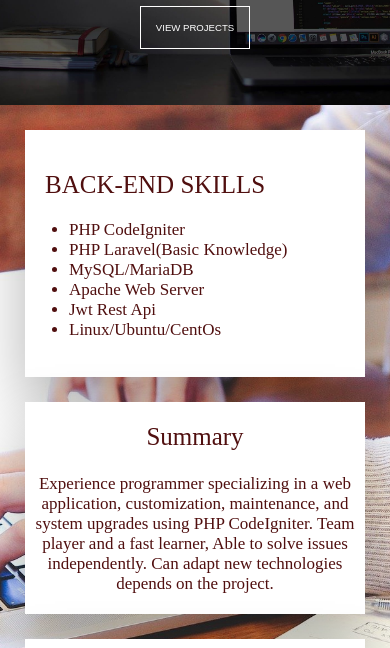
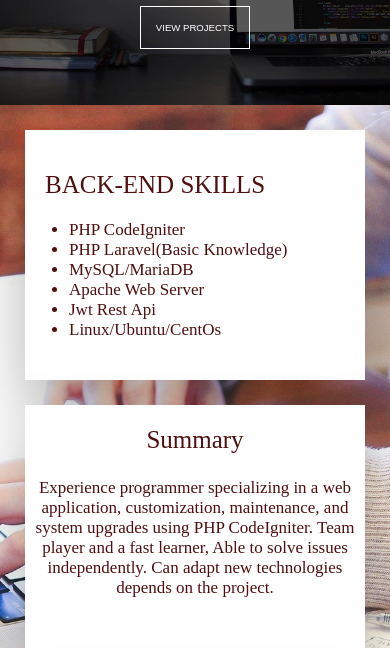
Before and after one commit to Rodgani/rod, a plain HTML site: page index.html in a window 390 px wide. Shown: the part 196-844 px from the top of the page. Drawn offline with Linux system fonts and the light colour scheme.

Commit message:
not final

```diff
--- a/style.css
+++ b/style.css
@@ -255,6 +255,7 @@ font-family: 'Times New Roman', Times, serif;
   box-shadow: 0 30px 60px 0 rgba(0,0,0,0.3);
   padding-left: 50px;
   font-family: 'Times New Roman', Times, serif;
+  height: 400px;
 }
 .item-row-about .item-column .back-end h2{
   color: rgb(80, 15, 15);
@@ -275,6 +276,7 @@ font-family: 'Times New Roman', Times, serif;
   text-align: center;
   -ms-transform: scaleY(1.1); /* IE 9 */
   transform: scaleY(1.1);
+  height: 400px;
 }
 
 .profile h2{
@@ -360,7 +362,6 @@ font-family: 'Times New Roman', Times, serif;
   cursor: pointer;
 }
 /* main */
-
 @media(max-width:576px){
   .foot-profile-text h2{
   font-size: 25px;
@@ -600,4 +601,10 @@ font-family: 'Times New Roman', Times, serif;
     font-size: 17px;
     padding: 3px;
   }
+  .profile{
+    height: 250px !important;
+  }
+  .back-end{
+    height: 250px !important;
+  }
 }
```
